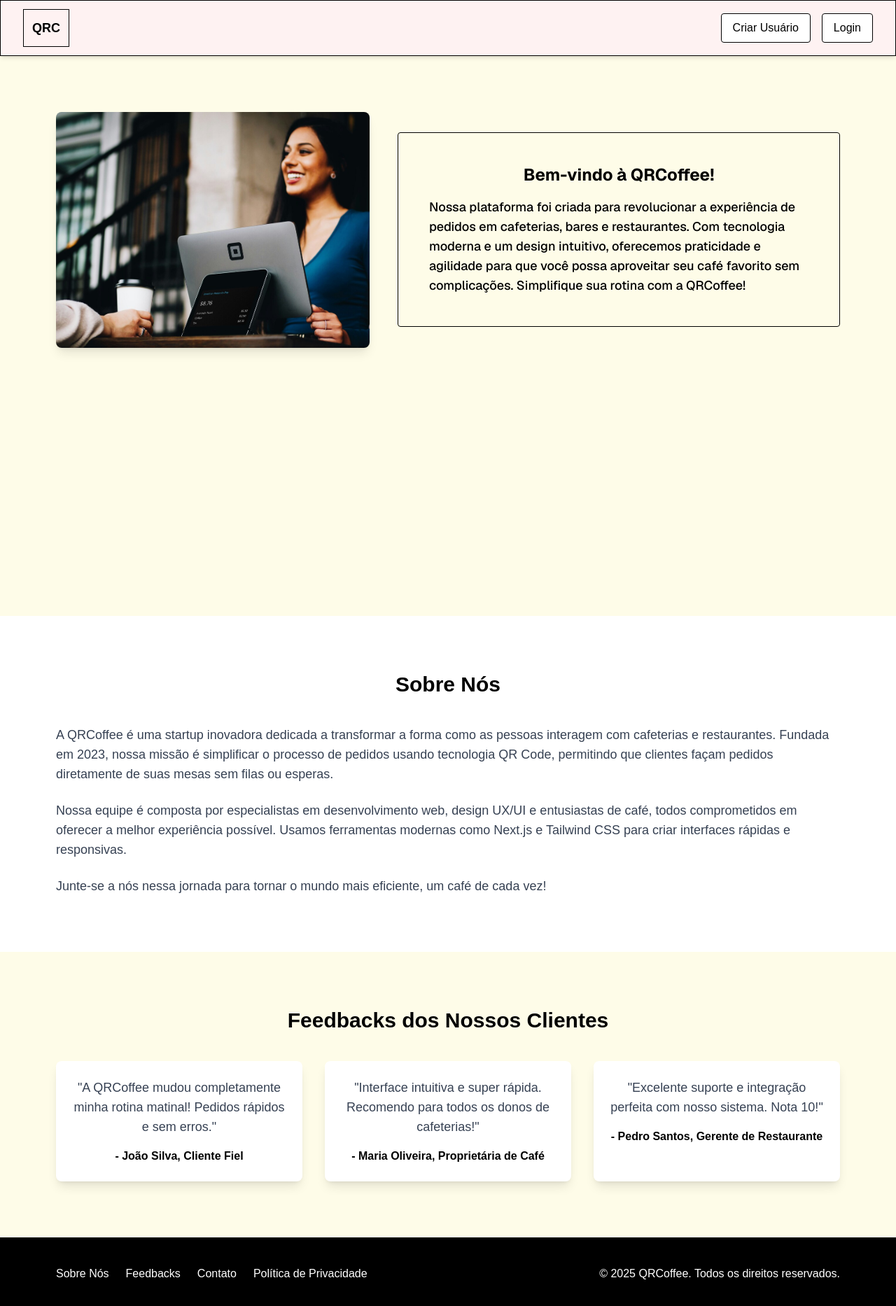
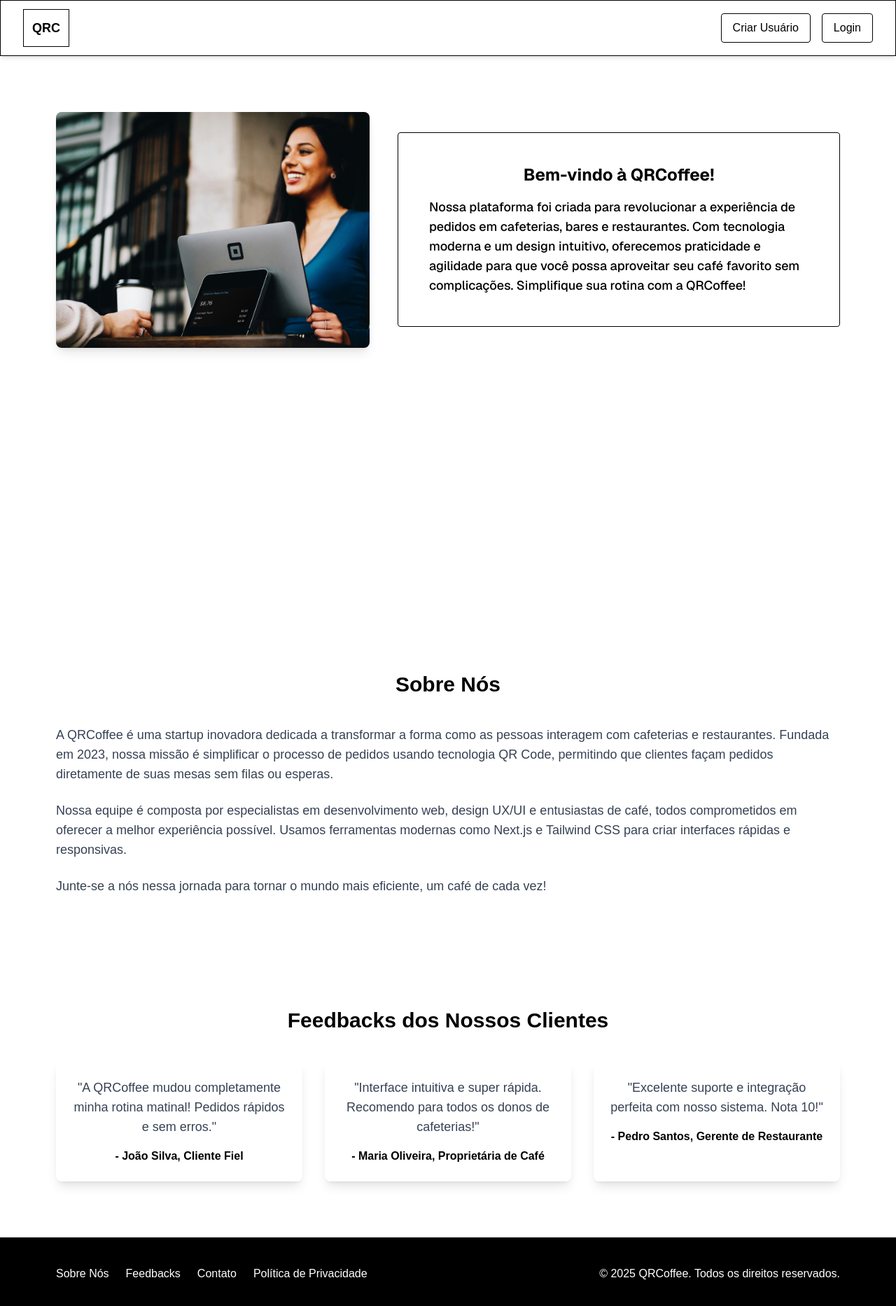
Before and after one commit to mauricom97/qrcoffee, a Next.js app in the folder frontend/: page / in a window 1280 px wide. Shown: the top 1866 px of the page at 70% size. Built offline with nearby package versions, Linux system fonts and the light colour scheme.

Commit message:
hotfix: ajuste de cores

```diff
--- a/frontend/app/components/navbar.tsx
+++ b/frontend/app/components/navbar.tsx
@@ -9,7 +9,7 @@ const Navbar = () => {
     };
 
     return (
-        <nav className="fixed top-0 left-0 w-full bg-red-50 border border-black text-black shadow-md z-50">
+        <nav className="fixed top-0 left-0 w-full bg-white border border-black text-black shadow-md z-50">
             <div className="container mx-auto px-4 sm:px-6 md:px-8 py-3 flex justify-between items-center">
                 <div className="text-base sm:text-lg font-bold border border-black p-2 sm:p-3">QRC</div>
 
--- a/frontend/app/welcome/index.tsx
+++ b/frontend/app/welcome/index.tsx
@@ -13,7 +13,7 @@ const WelcomePage = () => {
     return (
         <div>
             {/* Seção de Boas-Vindas (já existente) */}
-            <section className="min-h-screen bg-yellow-50">
+            <section className="min-h-screen bg-white">
                 <Navbar />
                 <div className={`flex flex-col mt-16 sm:mt-20 md:flex-row items-center justify-center p-4 sm:p-8 md:p-20 space-y-8 md:space-y-0 md:space-x-10 transition-opacity duration-1000 ${textVisible ? "opacity-100" : "opacity-0"}`}>
                     {/* Imagem à esquerda */}
@@ -61,7 +61,7 @@ const WelcomePage = () => {
             </section>
 
             {/* Seção "Feedbacks" */}
-            <section id="feedbacks" className="py-12 sm:py-16 md:py-20 bg-yellow-50">
+            <section id="feedbacks" className="py-12 sm:py-16 md:py-20 bg-white">
                 <div className="container mx-auto px-4 sm:px-8 md:px-20">
                     <h2 className="text-2xl sm:text-3xl font-bold text-center text-black mb-8 md:mb-10">Feedbacks dos Nossos Clientes</h2>
                     <div className="grid grid-cols-1 sm:grid-cols-2 md:grid-cols-3 gap-6 sm:gap-8">
```
